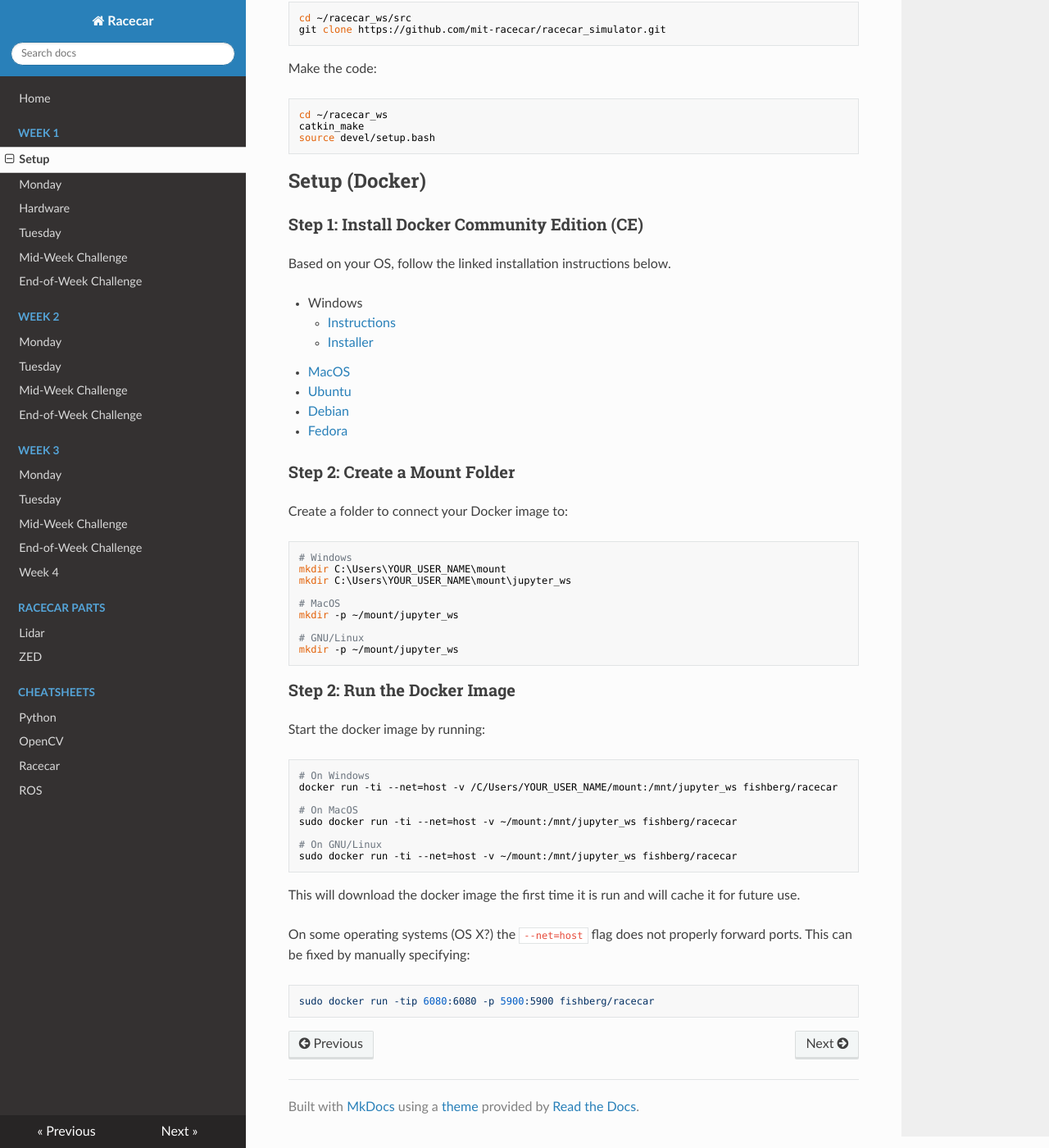
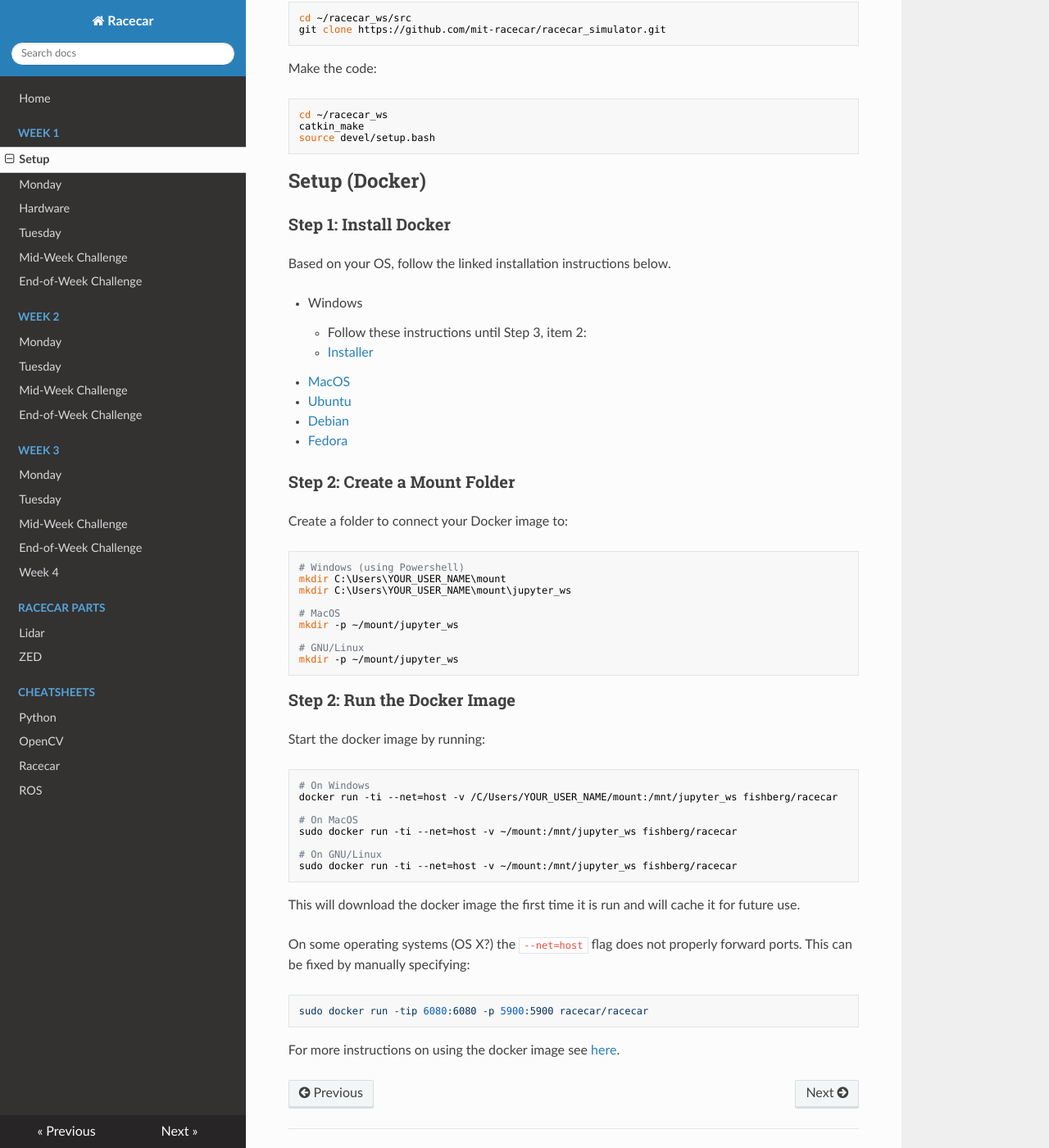
Before and after one commit to ChrisLindland/racecar-website, an MkDocs documentation site: the page built from docs/week1/01_monday/setup.md, in a window 1280 px wide and 1400 px high, scrolled down 1793 px. Shown: the whole window at 82% size. Built offline with MkDocs 1.6.1, drawn with Linux system fonts in a browser that asks for light colours; nearby versions of some CDN libraries.

Commit message:
Update setup.md

```diff
--- a/docs/week1/01_monday/setup.md
+++ b/docs/week1/01_monday/setup.md
@@ -78,12 +78,13 @@ Make the code:
     source devel/setup.bash
 
 ## Setup (Docker)
-### Step 1: Install Docker Community Edition (CE)
+### Step 1: Install Docker
 Based on your OS, follow the linked installation instructions below.
 
 * Windows
-    * [Instructions](https://docs.docker.com/docker-for-windows/install/)
-    * [Installer](https://download.docker.com/win/stable/Docker%20for%20Windows%20Installer.exe)
+    * Follow these instructions until Step 3, item 2:
+    * [Installer](https://docs.docker.com/toolbox/toolbox_install_windows/)
+
 * [MacOS](https://docs.docker.com/docker-for-mac/install/)
 * [Ubuntu](https://docs.docker.com/install/linux/docker-ce/ubuntu/)
 * [Debian](https://docs.docker.com/install/linux/docker-ce/debian/)
@@ -92,7 +93,7 @@ Based on your OS, follow the linked installation instructions below.
 ### Step 2: Create a Mount Folder
 Create a folder to connect your Docker image to:
 
-    # Windows
+    # Windows (using Powershell)
     mkdir C:\Users\YOUR_USER_NAME\mount
     mkdir C:\Users\YOUR_USER_NAME\mount\jupyter_ws
 
@@ -119,4 +120,6 @@ This will download the docker image the first time it is run and will cache it f
 
 On some operating systems (OS X?) the `--net=host` flag does not properly forward ports. This can be fixed by manually specifying:
 
-    sudo docker run -tip 6080:6080 -p 5900:5900 fishberg/racecar
+    sudo docker run -tip 6080:6080 -p 5900:5900 racecar/racecar
+
+For more instructions on using the docker image see [here](https://github.com/mit-racecar/racecar_docker/blob/master/README.md).
```
